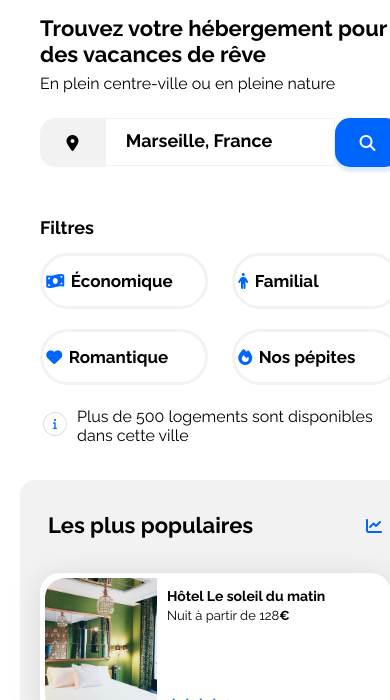
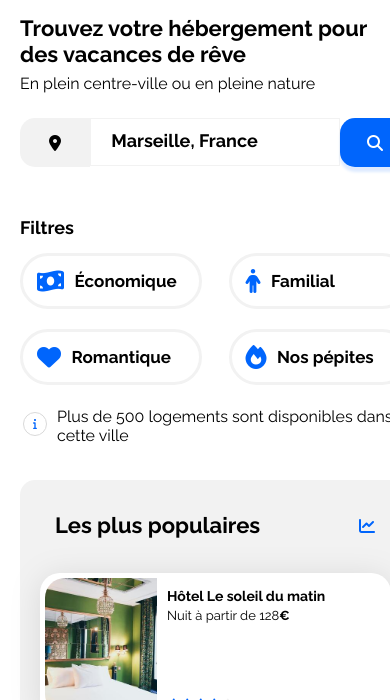
Before and after one commit to viennetcesar/booky, a plain HTML site: page index.html in a window 390 px wide. Shown: the part 126-826 px from the top of the page. Drawn offline with Linux system fonts and the light colour scheme.

Commit message:
reponsive ok pour large desktop, desktop, tablette, mobile / reste la marge blanche

```diff
--- a/css_code/style.css
+++ b/css_code/style.css
@@ -700,16 +700,29 @@ li {
     margin-top: 15px;
   }
 
+.section-title {
+  margin-top: 17px;
+  margin-left: 35px;
+}
+
+.graphique {
+  margin-top: 22px;
+  margin-right: 35px;
+}
+
   .populaires-cards {
     width: 100%;
     display: flex;
     flex-direction: row;
+    justify-content: normal;
     align-items: flex-start;
     margin: 0px;
+    margin-left: 30px;
   }
 
   .populaires-cards a {
     width: 30%;
+    margin-right: 20px;
   }
 
   .populaires-cards .card {
@@ -738,20 +751,20 @@ li {
   .conteneur-photos-marseille {
     width: 100%;
     height: 270px;
-    justify-content: space-around;
   }
 
   .carte-photo-marseille {
     width: 20%;
     height: 270px;
-
+    margin-right: 30px;
+    margin-left: 20px;
 }
 
 .carte-photo-marseille img {
   height: 80%;
 }
 
-
+}
 
 
 /* Small devices (phones, less than 768px) */
@@ -831,8 +844,8 @@ li {
   }
 
   .trouvez-votre-hebergement {
-    padding-left: 20px;
-    padding-right: 20px;
+    padding-left: 0px;
+    padding-right: 0px;
   }
 
   .ville-nature {
@@ -842,9 +855,8 @@ li {
   /*Formulaire de recherche*/
 
   .recherche-et-filtres {
-    padding-left: 20px;
-    padding-right: 20px;
-    padding-right: 10px;
+    padding-left: 0px;
+    padding-right: 0px;
   }
 
   .conteneur-recherche {
@@ -916,13 +928,14 @@ li {
   }
 
   .icones-filtres {
-    padding-left: 2%;
-    padding-right: 2%;
+    padding-left: 8%;
+    padding-right: 0%;
+    font-size: 1.5em;
   }
 
   .ecriture-bouton {
     width: 100%;
-    padding-left: 2%;
+    padding-left: 6%;
     padding-right: 0%;
   }
 
@@ -1013,6 +1026,7 @@ li {
     flex-direction: column;
     justify-content: center;
     align-items: start;
+    margin-left: 0px;
   }
 
   .populaires-cards a {
@@ -1090,6 +1104,8 @@ li {
     background-color: white;
     filter: drop-shadow(0px 3px 15px rgba(0, 0, 0, 0.1));
     margin-bottom: 15px;
+    margin-right: 0px;
+    margin-left: 0px;
   }
 
   .afficher-plus{
```
